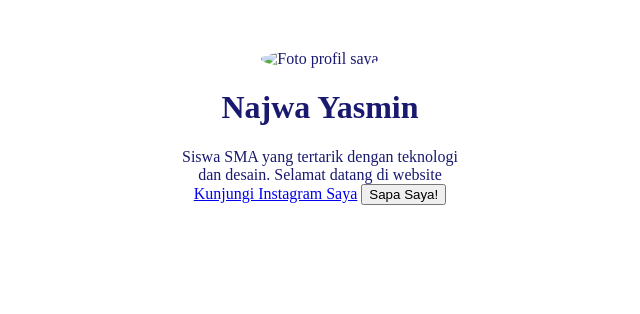
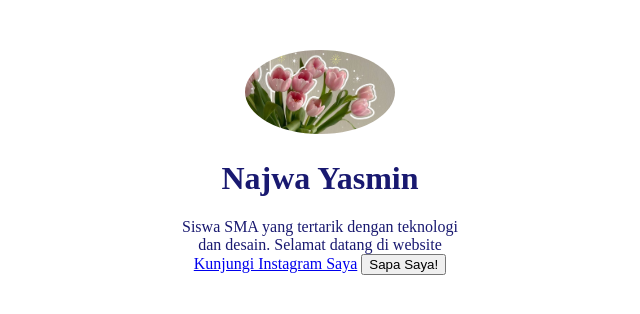
Before and after one commit to najwa-yasmin/najwa, a plain HTML site: page index.html in a window 1280 px wide. Shown: the whole page, without its empty margins (320-960 px from the left). Drawn offline with Linux system fonts and the light colour scheme.

Commit message:
Update index.html

```diff
--- a/index.html
+++ b/index.html
@@ -6,7 +6,7 @@
 </head>
 <body>
     <div class="kartu-profil">
-    <img src="foto-profil.jpg" alt="Foto profil saya">
+    <img src="sala.jpeg" alt="Foto profil saya">
     <h1>Najwa Yasmin</h1>
     <p>Siswa SMA yang tertarik dengan teknologi dan desain. Selamat datang di website
     <a href="https://www.instagram.com/usernameanda">Kunjungi Instagram Saya</a>
```
